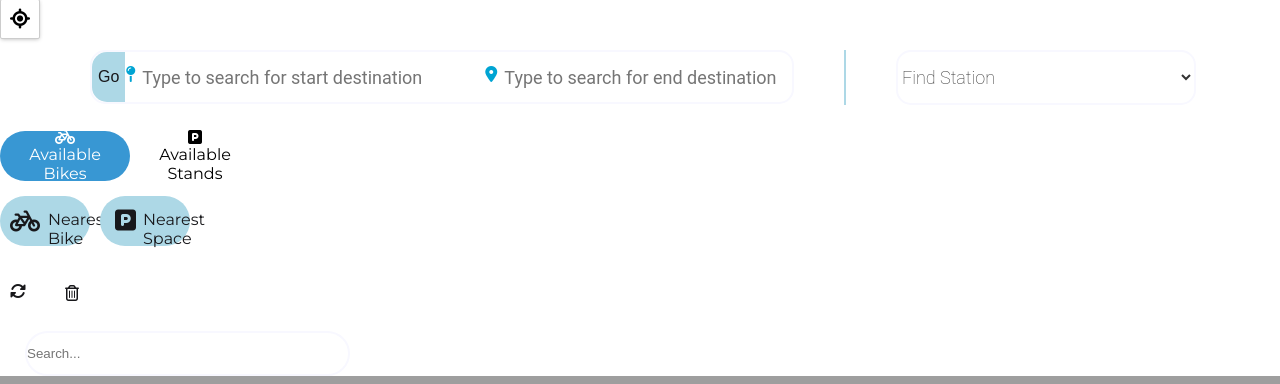
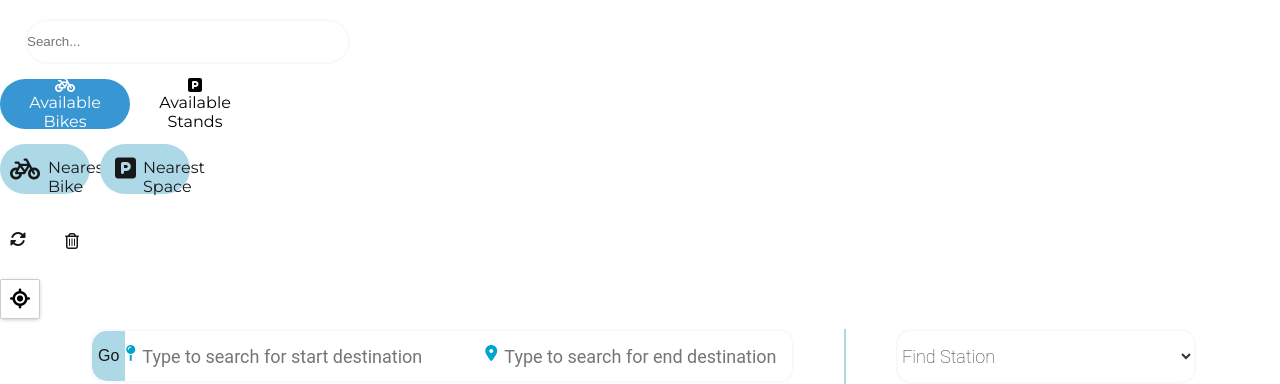
Before and after one commit to JosephTummon/DublinBike, a Flask app: page / in a window 1280 px wide. Shown: the part 756-1140 px from the top of the page. Run offline with Flask 3, Linux system fonts and the light colour scheme; data that the repository does not hold is empty; parts of the project's set-up code (start-up, migrations or seed data) failed here and were passed over; some libraries are stand-ins or nearby versions.

Commit message:
fixed layout of html file structure

```diff
--- a/templates/index.html
+++ b/templates/index.html
@@ -88,53 +84,11 @@
       <div id="displayPrediction"></div>
     </div>
 
+    <div id="main">
     <!--Map-->
-    <div id="map">
-    </div>
-    <button id="locationButton"><i class="fa-solid fa-location-crosshairs"></i></button>
+    <div id="map"></div>
 
-    <div id="main"></div>
-    <!--
-      The `defer` attribute causes the callback to execute after the full HTML
-      document has been parsed. For non-blocking uses, avoiding race conditions,
-      and consistent behavior across browsers, consider loading using Promises
-      with https://www.npmjs.com/package/@googlemaps/js-api-loader.
-      -->
-    <!-- <div id="select-service">
-      <div id ="select-service-container">
-        <div id = "get-directions" class = "get-directions active">
-          <h2>Get Directions</h2>
-        </div>
-        <div id = "find-stations">
-          <h2>Find Stations</h2>
-        </div>
-      </div>
-    </div> -->
-    <div class="container">
-      <div class="search">
-        <button id="go" class = "BlueGreenBackgroundColor">Go</button>
-        <div><i id="pin" class="fa-solid fa-map-pin BlueGreenColor" style="color: #00A4D3;"></i></div>
-        <div>
-            <input type="text" id="start-input" placeholder="Type to search for start destination">
-            <div id="result-box1" class="result-box"></div>
-            <div id="test1"></div>
-        </div>
-        <div><i id="dest_marker" class="fa-solid fa-location-dot BlueGreenColor" style="color: #00A4D3;"></i></div>
-        <div>
-            <input type="text" id="end-input" placeholder="Type to search for end destination">
-            <div id="result-box2" class="result-box"></div>
-            <div id="test1"></div>
-        </div>
-      </div>
-      <div id="dropdown" class="WhiteBlackBackgroundColor">
-        <div id="dropdown-container">
-          <select id="option">
-            <option value="Smithfield North" selected>Find Station</option>
-          </select>
-        </div>
-      </div>
-    </div>
-    <div id="main"></div>
+    <input id="pac-input"class="search WhiteBlackBackgroundColor"type="text"placeholder="Search...">
       <!--ELEMENTS IN THE MAPS-->
           <!-- <div id = "search-nearest-btns">
             <button id="search-nearest-bike">
```
Also changed, not shown: other parts of templates/index.html (+27 -8 lines). Lines whose indentation alone changed are shown as unchanged.
